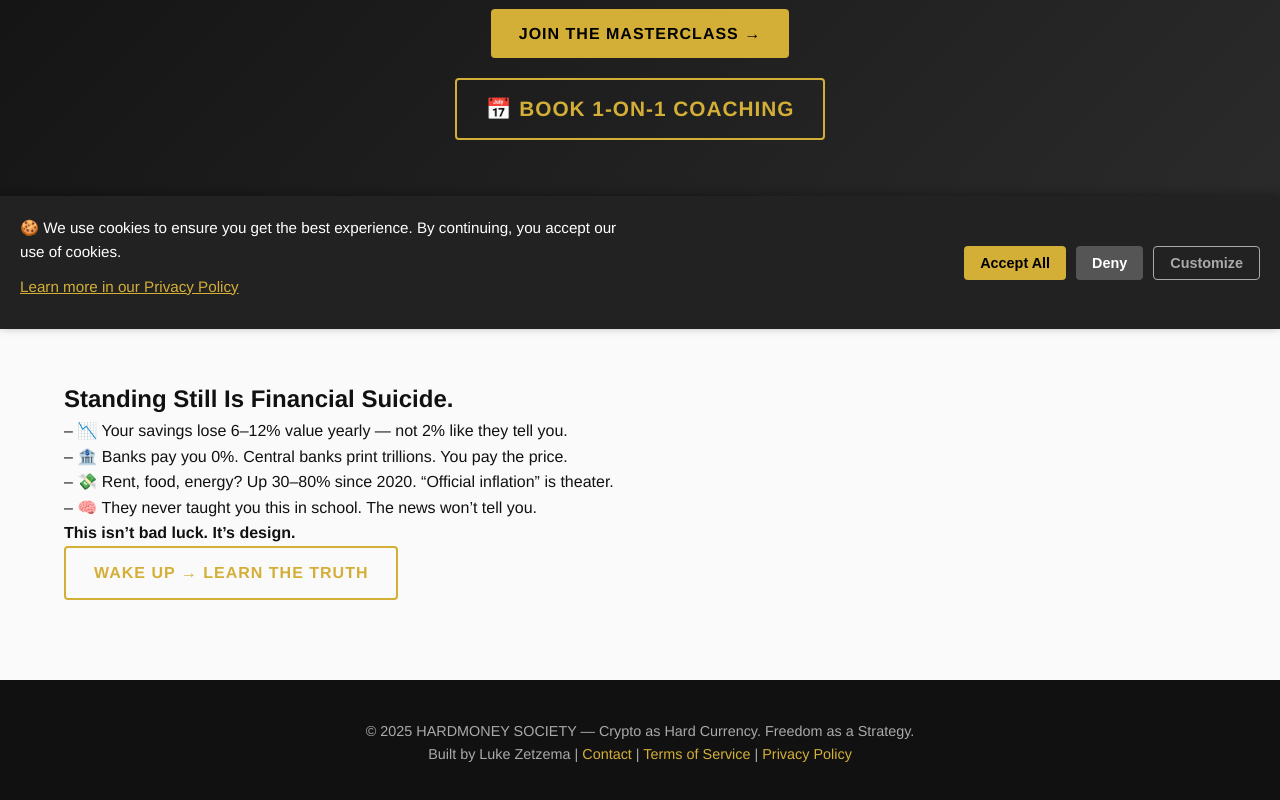
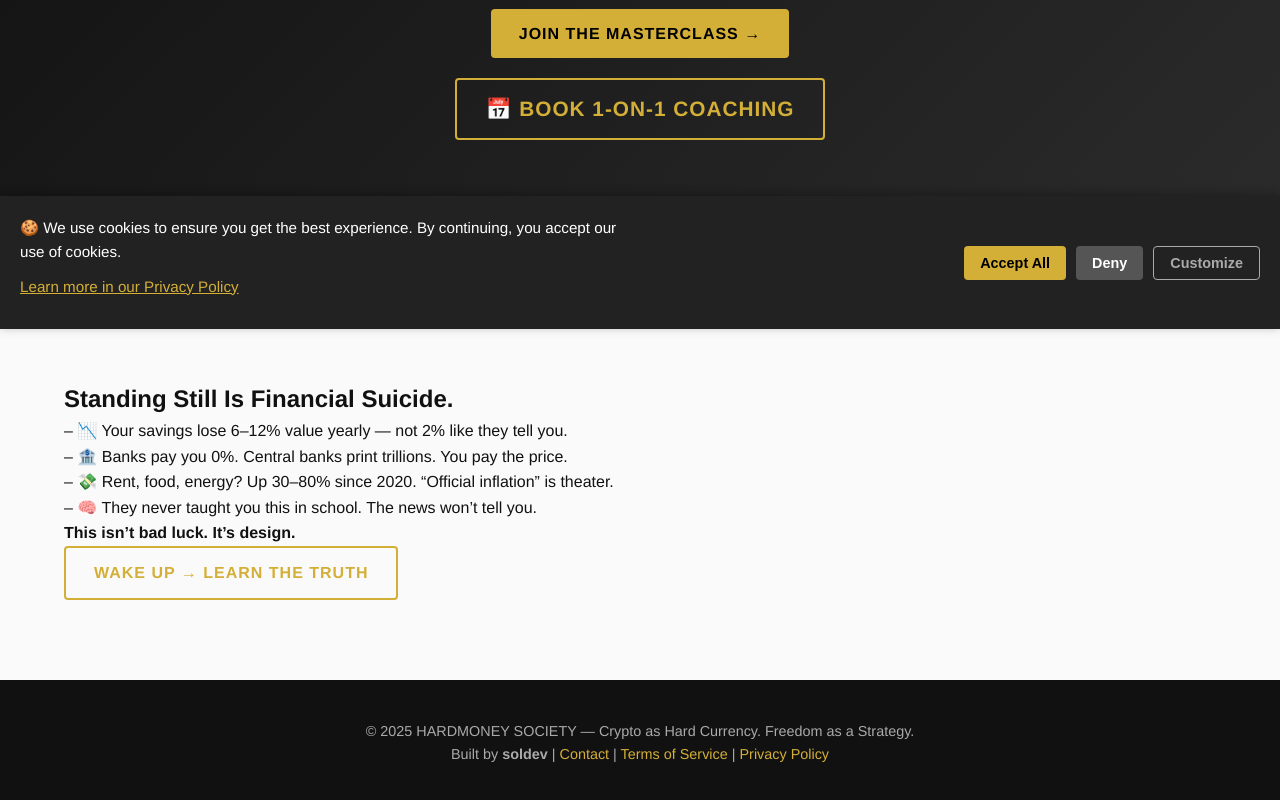
Before and after one commit to oopsididitagain335/hardmoney, a website: page public/index.html in a window 1280 px wide. Shown: the part 471-1271 px from the top of the page. Drawn offline with Linux system fonts and the light colour scheme.

Commit message:
Update index.html

```diff
--- a/public/index.html
+++ b/public/index.html
@@ -51,7 +51,7 @@
     <footer>
         <div class="container">
             <p>© 2025 HARDMONEY SOCIETY — Crypto as Hard Currency. Freedom as a Strategy.<br>
-            Built by Luke Zetzema | <a href="/contact">Contact</a> | <a href="/tos">Terms of Service</a> | <a href="#">Privacy Policy</a></p>
+            Built by <strong>soldev</strong> | <a href="/contact">Contact</a> | <a href="/tos">Terms of Service</a> | <a href="#">Privacy Policy</a></p>
         </div>
     </footer>
 
```
